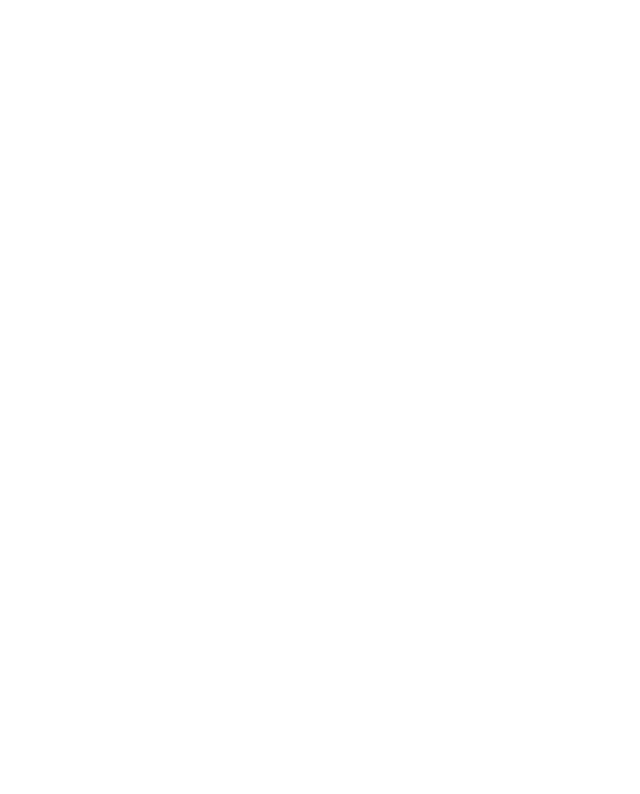
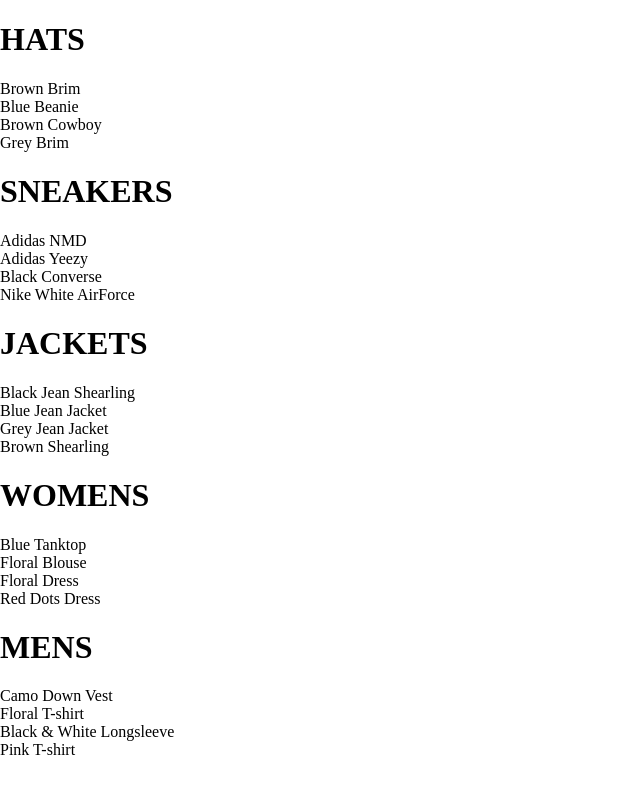
Before and after one commit to chaudhariyash10/crwn-clothing, a React (Create React App) app: page /shop in a window 1280 px wide. Shown: the top 794 px of the page, without its empty margins (0-640 px from the left). Built offline with nearby package versions, Linux system fonts and the light colour scheme.

Commit message:
collection Preview

```diff
--- a/src/App.js
+++ b/src/App.js
@@ -4,18 +4,14 @@
 import { Route, Switch } from 'react-router-dom';
 
 import HomePage from './pages/homepage/homepage.component';
+import ShopPage from './pages/shop/shop.component';
 
-const hats = () => {
-  return (
-    <h1>Hats</h1>
-  )
-}
 function App() {
   return (
     <div className="App">
       <Switch>
         <Route exact path="/" component = {HomePage}/>
-        <Route path="/hats" component = {hats}/>
+        <Route path="/shop" component={ShopPage}/>
       </Switch>
     </div>
   );
--- /dev/null
+++ b/src/components/preview-collection/preview-collection.component.jsx
@@ -0,0 +1,18 @@
+import React from "react";
+
+const CollectionPreview = ({ title, items }) => {
+  return (
+    <div className="collection-preview">
+      <h1 className="title">{title.toUpperCase()}</h1>
+      <div className="preview">
+        {items
+          .filter((item, idx) => idx < 4)
+          .map((item) => (
+            <div key={item.id}>{item.name}</div>
+          ))}
+      </div>
+    </div>
+  );
+};
+
+export default CollectionPreview;
--- /dev/null
+++ b/src/pages/shop/Shop.data.js
@@ -0,0 +1,249 @@
+const SHOP_DATA = [
+  {
+    id: 1,
+    title: 'Hats',
+    routeName: 'hats',
+    items: [
+      {
+        id: 1,
+        name: 'Brown Brim',
+        imageUrl: 'https://i.ibb.co/ZYW3VTp/brown-brim.png',
+        price: 25
+      },
+      {
+        id: 2,
+        name: 'Blue Beanie',
+        imageUrl: 'https://i.ibb.co/ypkgK0X/blue-beanie.png',
+        price: 18
+      },
+      {
+        id: 3,
+        name: 'Brown Cowboy',
+        imageUrl: 'https://i.ibb.co/QdJwgmp/brown-cowboy.png',
+        price: 35
+      },
+      {
+        id: 4,
+        name: 'Grey Brim',
+        imageUrl: 'https://i.ibb.co/RjBLWxB/grey-brim.png',
+        price: 25
+      },
+      {
+        id: 5,
+        name: 'Green Beanie',
+        imageUrl: 'https://i.ibb.co/YTjW3vF/green-beanie.png',
+        price: 18
+      },
+      {
+        id: 6,
+        name: 'Palm Tree Cap',
+        imageUrl: 'https://i.ibb.co/rKBDvJX/palm-tree-cap.png',
+        price: 14
+      },
+      {
+        id: 7,
+        name: 'Red Beanie',
+        imageUrl: 'https://i.ibb.co/bLB646Z/red-beanie.png',
+        price: 18
+      },
+      {
+        id: 8,
+        name: 'Wolf Cap',
+        imageUrl: 'https://i.ibb.co/1f2nWMM/wolf-cap.png',
+        price: 14
+      },
+      {
+        id: 9,
+        name: 'Blue Snapback',
+        imageUrl: 'https://i.ibb.co/X2VJP2W/blue-snapback.png',
+        price: 16
+      }
+    ]
+  },
+  {
+    id: 2,
+    title: 'Sneakers',
+    routeName: 'sneakers',
+    items: [
+      {
+        id: 1,
+        name: 'Adidas NMD',
+        imageUrl: 'https://i.ibb.co/0s3pdnc/adidas-nmd.png',
+        price: 220
+      },
+      {
+        id: 2,
+        name: 'Adidas Yeezy',
+        imageUrl: 'https://i.ibb.co/dJbG1cT/yeezy.png',
+        price: 280
+      },
+      {
+        id: 3,
+        name: 'Black Converse',
+        imageUrl: 'https://i.ibb.co/bPmVXyP/black-converse.png',
+        price: 110
+      },
+      {
+        id: 4,
+        name: 'Nike White AirForce',
+        imageUrl: 'https://i.ibb.co/1RcFPk0/white-nike-high-tops.png',
+        price: 160
+      },
+      {
+        id: 5,
+        name: 'Nike Red High Tops',
+        imageUrl: 'https://i.ibb.co/QcvzydB/nikes-red.png',
+        price: 160
+      },
+      {
+        id: 6,
+        name: 'Nike Brown High Tops',
+        imageUrl: 'https://i.ibb.co/fMTV342/nike-brown.png',
+        price: 160
+      },
+      {
+        id: 7,
+        name: 'Air Jordan Limited',
+        imageUrl: 'https://i.ibb.co/w4k6Ws9/nike-funky.png',
+        price: 190
+      },
+      {
+        id: 8,
+        name: 'Timberlands',
+        imageUrl: 'https://i.ibb.co/Mhh6wBg/timberlands.png',
+        price: 200
+      }
+    ]
+  },
+  {
+    id: 3,
+    title: 'Jackets',
+    routeName: 'jackets',
+    items: [
+      {
+        id: 1,
+        name: 'Black Jean Shearling',
+        imageUrl: 'https://i.ibb.co/XzcwL5s/black-shearling.png',
+        price: 125
+      },
+      {
+        id: 2,
+        name: 'Blue Jean Jacket',
+        imageUrl: 'https://i.ibb.co/mJS6vz0/blue-jean-jacket.png',
+        price: 90
+      },
+      {
+        id: 3,
+        name: 'Grey Jean Jacket',
+        imageUrl: 'https://i.ibb.co/N71k1ML/grey-jean-jacket.png',
+        price: 90
+      },
+      {
+        id: 4,
+        name: 'Brown Shearling',
+        imageUrl: 'https://i.ibb.co/s96FpdP/brown-shearling.png',
+        price: 165
+      },
+      {
+        id: 5,
+        name: 'Tan Trench',
+        imageUrl: 'https://i.ibb.co/M6hHc3F/brown-trench.png',
+        price: 185
+      }
+    ]
+  },
+  {
+    id: 4,
+    title: 'Womens',
+    routeName: 'womens',
+    items: [
+      {
+        id: 1,
+        name: 'Blue Tanktop',
+        imageUrl: 'https://i.ibb.co/7CQVJNm/blue-tank.png',
+        price: 25
+      },
+      {
+        id: 2,
+        name: 'Floral Blouse',
+        imageUrl: 'https://i.ibb.co/4W2DGKm/floral-blouse.png',
+        price: 20
+      },
+      {
+        id: 3,
+        name: 'Floral Dress',
+        imageUrl: 'https://i.ibb.co/KV18Ysr/floral-skirt.png',
+        price: 80
+      },
+      {
+        id: 4,
+        name: 'Red Dots Dress',
+        imageUrl: 'https://i.ibb.co/N3BN1bh/red-polka-dot-dress.png',
+        price: 80
+      },
+      {
+        id: 5,
+        name: 'Striped Sweater',
+        imageUrl: 'https://i.ibb.co/KmSkMbH/striped-sweater.png',
+        price: 45
+      },
+      {
+        id: 6,
+        name: 'Yellow Track Suit',
+        imageUrl: 'https://i.ibb.co/v1cvwNf/yellow-track-suit.png',
+        price: 135
+      },
+      {
+        id: 7,
+        name: 'White Blouse',
+        imageUrl: 'https://i.ibb.co/qBcrsJg/white-vest.png',
+        price: 20
+      }
+    ]
+  },
+  {
+    id: 5,
+    title: 'Mens',
+    routeName: 'mens',
+    items: [
+      {
+        id: 1,
+        name: 'Camo Down Vest',
+        imageUrl: 'https://i.ibb.co/xJS0T3Y/camo-vest.png',
+        price: 325
+      },
+      {
+        id: 2,
+        name: 'Floral T-shirt',
+        imageUrl: 'https://i.ibb.co/qMQ75QZ/floral-shirt.png',
+        price: 20
+      },
+      {
+        id: 3,
+        name: 'Black & White Longsleeve',
+        imageUrl: 'https://i.ibb.co/55z32tw/long-sleeve.png',
+        price: 25
+      },
+      {
+        id: 4,
+        name: 'Pink T-shirt',
+        imageUrl: 'https://i.ibb.co/RvwnBL8/pink-shirt.png',
+        price: 25
+      },
+      {
+        id: 5,
+        name: 'Jean Long Sleeve',
+        imageUrl: 'https://i.ibb.co/VpW4x5t/roll-up-jean-shirt.png',
+        price: 40
+      },
+      {
+        id: 6,
+        name: 'Burgundy T-shirt',
+        imageUrl: 'https://i.ibb.co/mh3VM1f/polka-dot-shirt.png',
+        price: 25
+      }
+    ]
+  }
+]
+
+export default SHOP_DATA;
--- /dev/null
+++ b/src/pages/shop/shop.component.jsx
@@ -0,0 +1,27 @@
+import React from "react";
+
+import SHOP_DATA from "./Shop.data";
+import CollectionPreview from "../../components/preview-collection/preview-collection.component";
+class ShopPage extends React.Component {
+  constructor() {
+    super();
+    this.state = {
+      collections: SHOP_DATA,
+    };
+  }
+
+  render() {
+    const { collections } = this.state;
+    return (
+      <div>
+        <div>
+          {collections.map(({ id, ...otherCollectionProps }) => (
+            <CollectionPreview key={id} {...otherCollectionProps} />
+          ))}
+        </div>
+      </div>
+    );
+  }
+}
+
+export default ShopPage;
```
Also changed, not shown: src/components/preview-collection/preview-collections.styles.scss (added), 1 other file (tests, documents, lock files or other folders).
